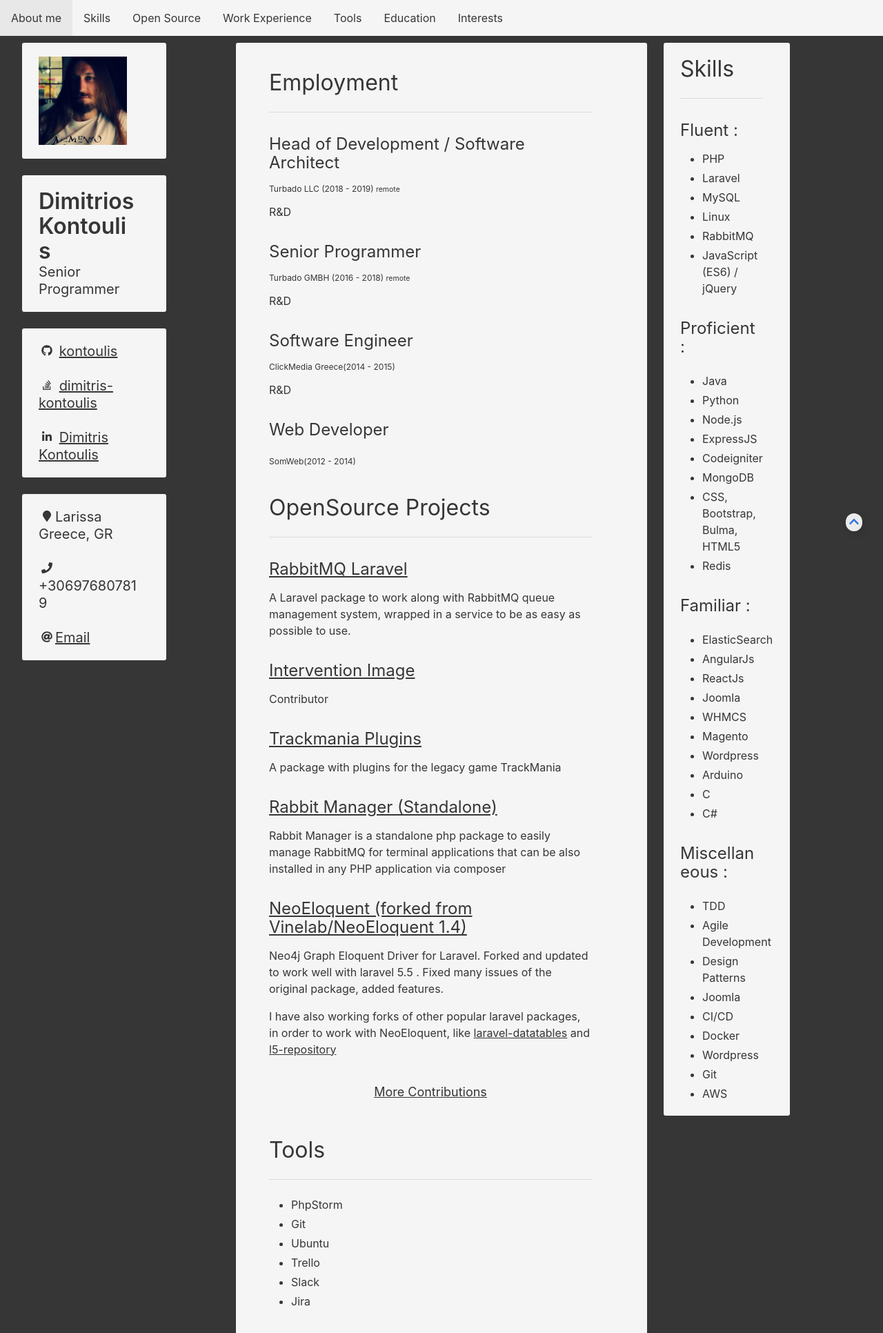
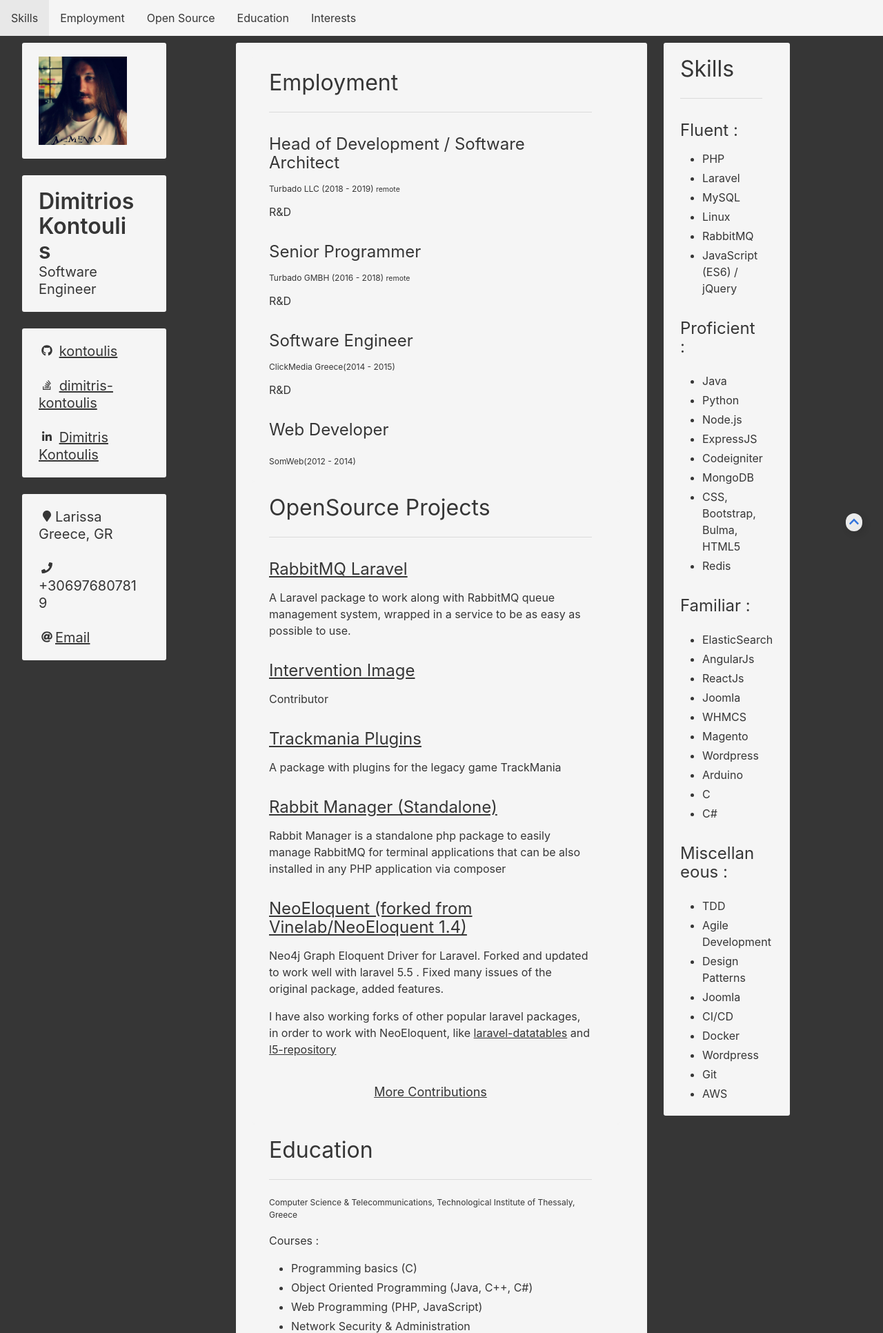
Before and after one commit to kontoulis/kontoulis.github.io, a plain HTML site: page index.html in a window 1280 px wide. Shown: the top 1932 px of the page at 69% size. Drawn offline with nearby package versions, Linux system fonts and the light colour scheme; files that its build step writes are made by us from their sources.

Commit message:
update my CV

```diff
--- a/index.html
+++ b/index.html
@@ -47,21 +47,16 @@
 <body style="background-color:#363636;">
 <nav class="navbar is-fixed-top is-light navbar-menu">
     <div class="navbar-start">
-        <a class="navbar-item" href="#about">
-            About me
-        </a>
         <a class="navbar-item" href="#skills">
             Skills
+        </a>
+        <a class="navbar-item" href="#experience">
+            Employment
         </a>
         <a class="navbar-item" href="#opensource">
             Open Source
         </a>
-        <a class="navbar-item" href="#experience">
-            Work Experience
-        </a>
-        <a class="navbar-item" href="#tools">
-            Tools
-        </a>
+
         <a class="navbar-item" href="#education">
             Education
         </a>
@@ -87,7 +82,7 @@
 
                             <article class="tile is-child notification is-light">
                                 <p class="title">Dimitrios Kontoulis</p>
-                                <p class="subtitle">Senior Programmer</p>
+                                <p class="subtitle">Software Engineer</p>
                             </article>
                             <article class="tile is-child notification is-light">
 
@@ -177,19 +172,6 @@
 
                         </article>
 
-                        <article class="tile is-child notification is-light content">
-                            <h1 class="title" id="tools">Tools</h1>
-                            <hr />
-                            <ul>
-                                <li>PhpStorm</li>
-                                <li>Git</li>
-                                <li>Ubuntu</li>
-                                <li>Trello</li>
-                                <li>Slack</li>
-                                <li>Jira</li>
-                            </ul>
-
-                        </article>
                         <article class="tile is-child notification is-light content">
                             <h1 class="title" id="education">Education</h1>
                             <hr />
```
